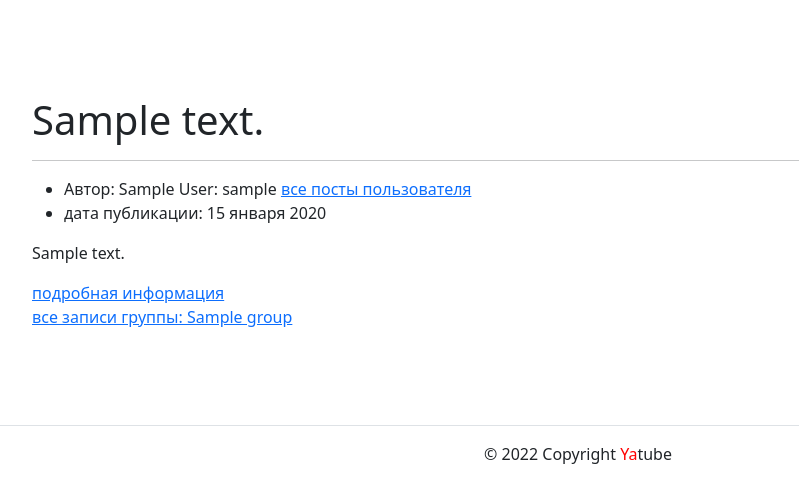
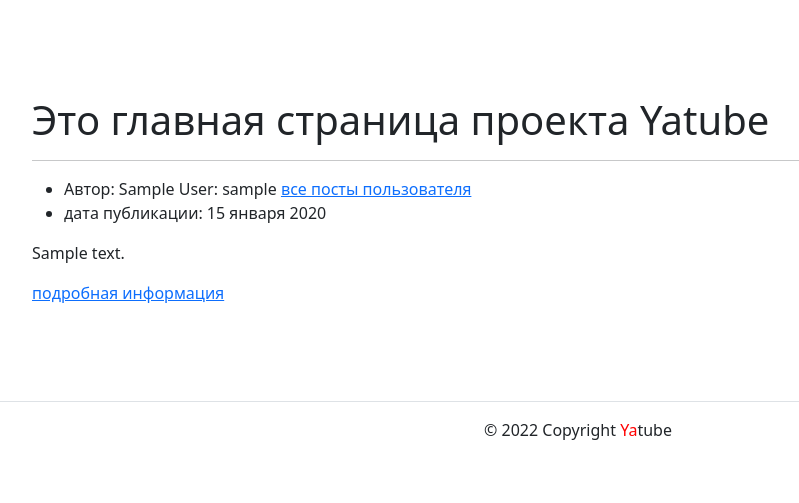
Before and after one commit to Sovraska/hw03_forms, a Django app: template yatube/templates/posts/index.html in a window 1280 px wide. Shown: the part 64-567 px from the top of the page, without its empty margins (62-861 px from the left). Run offline with Django 3.2, Linux system fonts and the light colour scheme; tables that the repository leaves empty hold one stand-in row (values such as "Sample post"); the template is opened without the code that fills it: values that come from a table or form of the project are taken from there, most other values are stand-ins (such as "Sample title", 1, 10 or a date in 2020); parts of the project's set-up code (start-up, migrations or seed data) failed here and were passed over; some libraries are stand-ins or nearby versions.

Commit message:
review 2

```diff
--- a/yatube/templates/posts/index.html
+++ b/yatube/templates/posts/index.html
@@ -4,15 +4,12 @@
 {% endblock %}
 {% block content %}
   <div class="container py-5">
-    <h1>{{ text }}</h1>
+    <h1>Это главная страница проекта Yatube</h1>
     {% for post in page_obj %}
     <hr>
-    {% include 'posts/includes/article.html' %}
+    {% include 'posts/includes/article.html' with index=True %}
     <a href="{% url 'posts:post_detail' post.id %}">подробная информация </a>
     <br>
-    {% if post.group %}
-      <a href="{% url 'posts:group_list' post.group.slug %}">все записи группы: {{ post.group.title }}</a>
-    {% endif %}
     {% empty %}
       <p>Нет Постов</p>
     {% endfor %}
```
